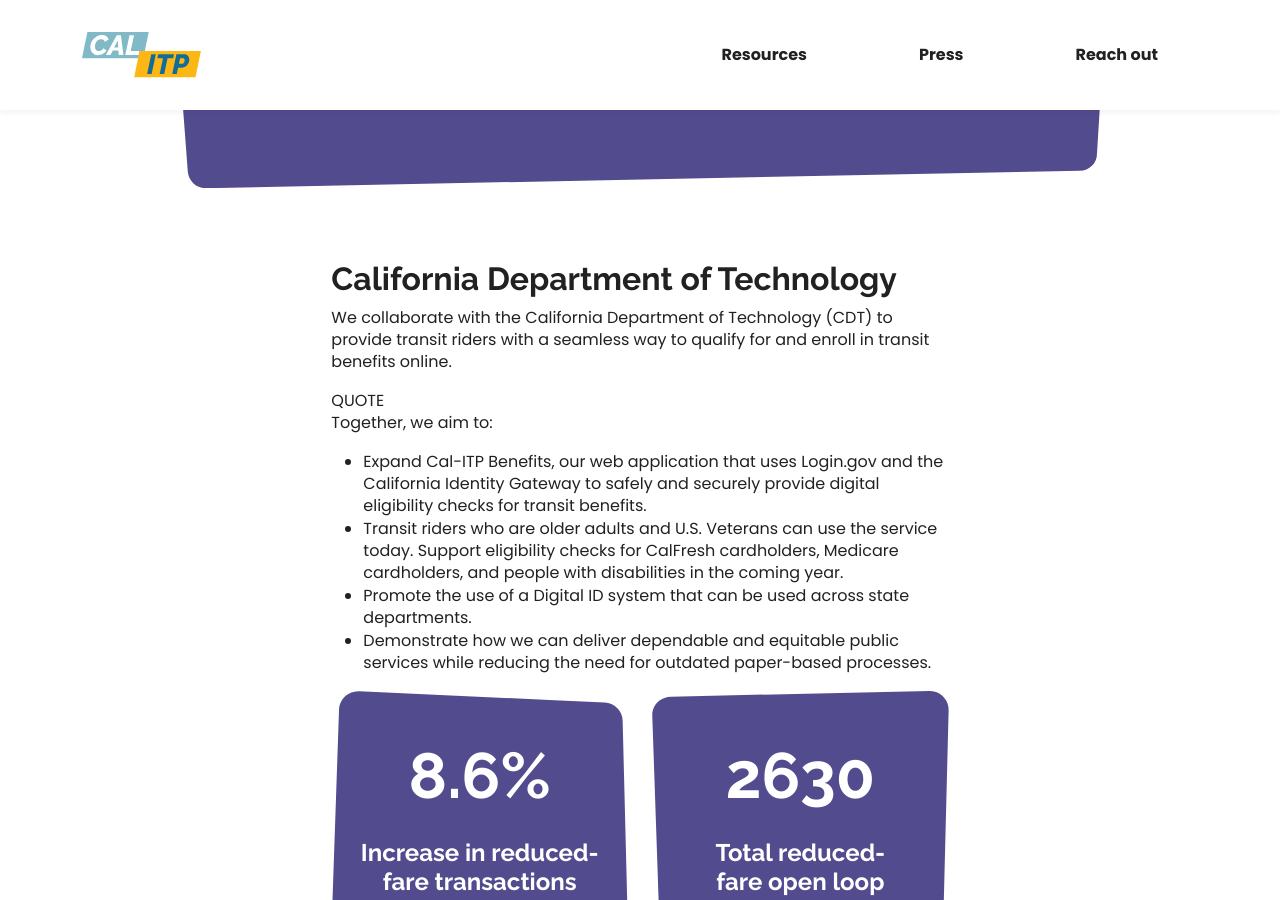
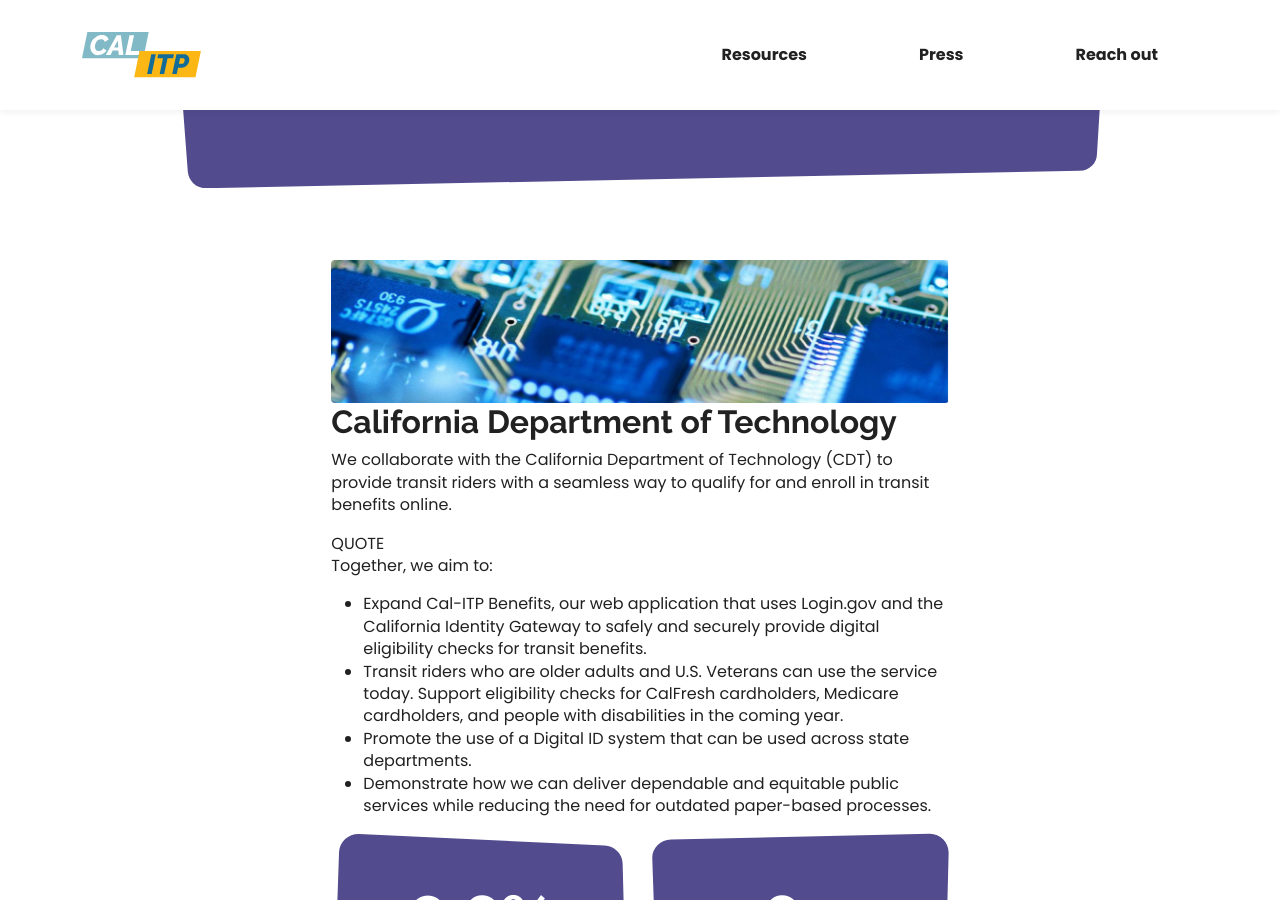
Before and after one commit to cal-itp/calitp.org, a Jekyll site: the page built from src/partners.html, in a window 1280 px wide and 900 px high, scrolled down 317 px. Built offline with Jekyll 4.4.1, drawn with Linux system fonts in a browser that asks for light colours.

Commit message:
feat(partners): add carb, cdt photos

```diff
--- a/src/partners.html
+++ b/src/partners.html
@@ -22,6 +22,7 @@
   <div class="col-10">
     <div class="offset-md-2 col-md-8 mt-5 mb-5 pb-5">
       <section>
+        <img class="w-100 rounded-1" src="/images/partners-cdt-background.png" />
         <h2>California Department of Technology</h2>
         <p>
           We collaborate with the California Department of Technology (CDT) to provide transit riders with a seamless way to
@@ -44,8 +45,7 @@
             paper-based processes.
           </li>
         </ul>
-
-        <section class="row justify-content-md-center align-content-stretch">
+        <div class="row justify-content-md-center align-content-stretch">
           <div class="col-12 col-md-6">
             <div class="background-purple-4 pt-3 pt-md-5 px-3 text-center clipped-stat-start">
               <h1 style="font-size: 64px" class="text-white">8.6%</h1>
@@ -58,10 +58,14 @@
               <h3 class="text-white d-block my-4">Total reduced-fare open loop transactions</h3>
             </div>
           </div>
+        </div>
+        <p>For more information, visit CDT’s page on the primary elements of a Digital ID Framework.</p>
       </section>
 
-        <p>For more information, visit CDT’s page on the primary elements of a Digital ID Framework.</p>
       <hr />
+
+      <section>
+        <img class="w-100 rounded-1" src="/images/partners-carb-background.png" />
         <h2>California Air Resources Board</h2>
         <quote>Quote</quote>
         <p>
@@ -77,9 +81,7 @@
           <li>Close the gap between those who are eligible for mobility benefits and those who receive them</li>
           <li>Explore the application of rewards and loyalty programs in transit</li>
         </ul>
-      </section>
-
-      <section class="row justify-content-md-center align-content-stretch">
+        <div class="row justify-content-md-center align-content-stretch">
           <div class="col-12 col-md-6">
             <div class="background-purple-4 pt-3 pt-md-5 px-3 text-center clipped-stat-start-2">
               <h1 style="font-size: 64px" class="text-white">2035</h1>
@@ -92,13 +94,13 @@
               <h3 class="text-white d-block my-4">of main industry players use contactless payment cards</h3>
             </div>
           </div>
-      </section>
+        </div>
         <small>1. Reported in CARB’s cEMV report. </small>
         <p>
           For more information on this and other mobility initiatives, please visit CARB. You can view more about our work with
           public and private sector partners in our 2023 Accomplishments Report.
         </p>
-      <p></p>
+      </section>
     </div>
   </div>
 </section>
```
Also changed, not shown: src/images/partners-carb-background.png (added), src/images/partners-cdt-background.png (added). Lines whose indentation alone changed are shown as unchanged.
